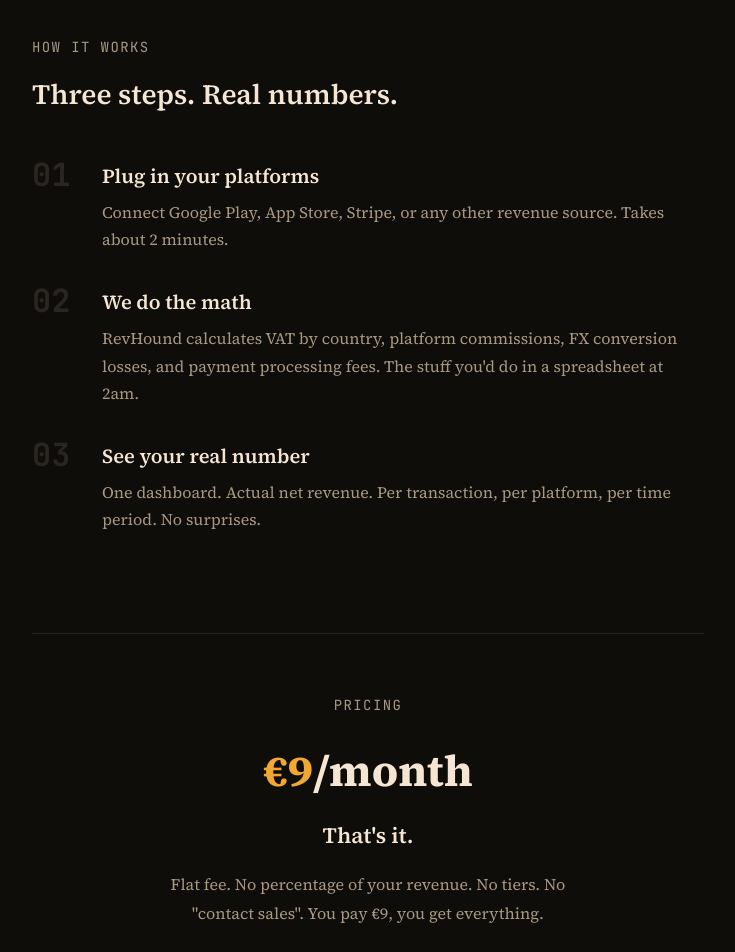
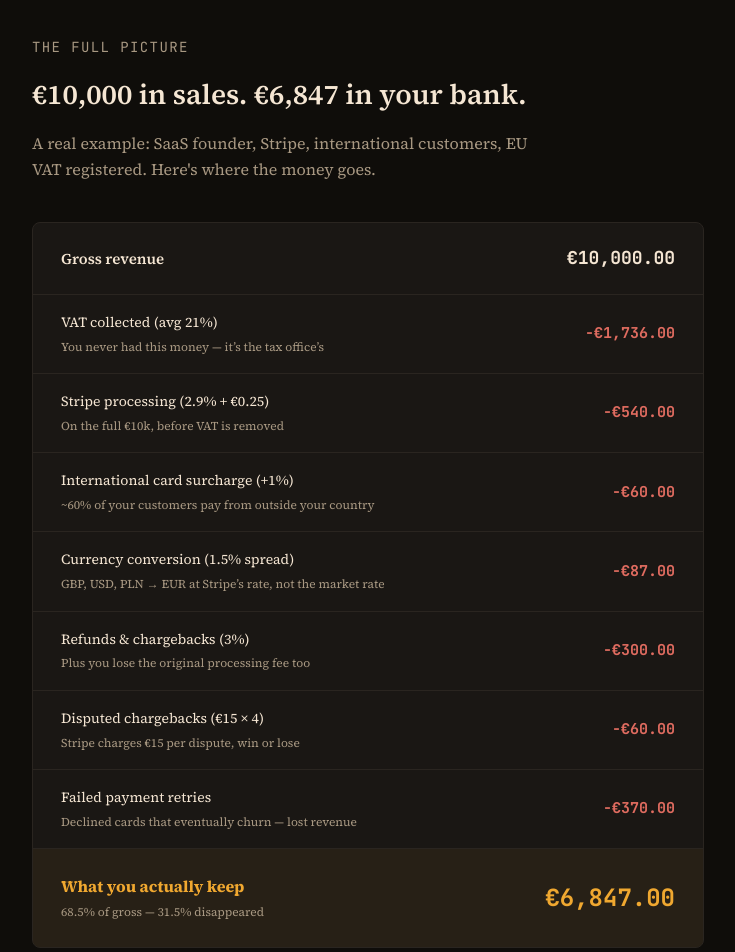
Before and after one commit to zosri/revhound, a Next.js app: page / in a window 1280 px wide. Shown: the part 4360-5312 px from the top of the page, without its empty margins (272-1007 px from the left). Built offline with nearby package versions, Linux system fonts and the light colour scheme; no server answers.

Commit message:
feat: add detailed revenue breakdown example

```diff
--- a/src/app/page.tsx
+++ b/src/app/page.tsx
@@ -716,6 +716,205 @@ export default function Home() {
         </section>
       </FadeSection>
 
+      {/* ── Detailed Breakdown ── */}
+      <FadeSection>
+        <section style={{ marginBottom: 100 }}>
+          <p
+            className="font-mono"
+            style={{
+              fontSize: 14,
+              color: "var(--muted)",
+              marginBottom: 12,
+              letterSpacing: "0.1em",
+              textTransform: "uppercase",
+            }}
+          >
+            The full picture
+          </p>
+          <h2
+            style={{ fontSize: 28, fontWeight: 600, marginBottom: 12 }}
+          >
+            €10,000 in sales. €6,847 in your bank.
+          </h2>
+          <p
+            style={{
+              fontSize: 16,
+              color: "var(--muted)",
+              marginBottom: 40,
+              maxWidth: 520,
+              lineHeight: 1.6,
+            }}
+          >
+            A real example: SaaS founder, Stripe, international customers,
+            EU VAT registered. Here&apos;s where the money goes.
+          </p>
+
+          <div
+            style={{
+              background: "var(--bg-card)",
+              border: "1px solid var(--border)",
+              borderRadius: 8,
+              overflow: "hidden",
+            }}
+          >
+            {/* Starting amount */}
+            <div
+              style={{
+                padding: "20px 28px",
+                display: "flex",
+                justifyContent: "space-between",
+                alignItems: "center",
+                borderBottom: "1px solid var(--border)",
+              }}
+            >
+              <span style={{ fontSize: 15, fontWeight: 600 }}>
+                Gross revenue
+              </span>
+              <span
+                className="font-mono"
+                style={{ fontSize: 18, fontWeight: 700 }}
+              >
+                €10,000.00
+              </span>
+            </div>
+
+            {/* Deductions */}
+            {[
+              {
+                label: "VAT collected (avg 21%)",
+                note: "You never had this money — it\u2019s the tax office\u2019s",
+                amount: "\u2212€1,736.00",
+              },
+              {
+                label: "Stripe processing (2.9% + €0.25)",
+                note: "On the full €10k, before VAT is removed",
+                amount: "\u2212€540.00",
+              },
+              {
+                label: "International card surcharge (+1%)",
+                note: "~60% of your customers pay from outside your country",
+                amount: "\u2212€60.00",
+              },
+              {
+                label: "Currency conversion (1.5% spread)",
+                note: "GBP, USD, PLN → EUR at Stripe\u2019s rate, not the market rate",
+                amount: "\u2212€87.00",
+              },
+              {
+                label: "Refunds & chargebacks (3%)",
+                note: "Plus you lose the original processing fee too",
+                amount: "\u2212€300.00",
+              },
+              {
+                label: "Disputed chargebacks (€15 × 4)",
+                note: "Stripe charges €15 per dispute, win or lose",
+                amount: "\u2212€60.00",
+              },
+              {
+                label: "Failed payment retries",
+                note: "Declined cards that eventually churn — lost revenue",
+                amount: "\u2212€370.00",
+              },
+            ].map((row, i) => (
+              <div
+                key={i}
+                style={{
+                  padding: "16px 28px",
+                  display: "flex",
+                  justifyContent: "space-between",
+                  alignItems: "center",
+                  borderBottom: "1px solid var(--border)",
+                  gap: 16,
+                }}
+              >
+                <div style={{ flex: 1 }}>
+                  <p style={{ fontSize: 14, color: "var(--text)" }}>
+                    {row.label}
+                  </p>
+                  <p
+                    style={{
+                      fontSize: 12,
+                      color: "var(--muted)",
+                      marginTop: 2,
+                    }}
+                  >
+                    {row.note}
+                  </p>
+                </div>
+                <span
+                  className="font-mono"
+                  style={{
+                    fontSize: 15,
+                    color: "var(--danger)",
+                    fontWeight: 600,
+                    flexShrink: 0,
+                  }}
+                >
+                  {row.amount}
+                </span>
+              </div>
+            ))}
+
+            {/* Net result */}
+            <div
+              style={{
+                padding: "24px 28px",
+                display: "flex",
+                justifyContent: "space-between",
+                alignItems: "center",
+                background: "rgba(240, 168, 48, 0.06)",
+              }}
+            >
+              <div>
+                <p
+                  style={{
+                    fontSize: 16,
+                    fontWeight: 700,
+                    color: "var(--accent)",
+                  }}
+                >
+                  What you actually keep
+                </p>
+                <p
+                  style={{
+                    fontSize: 12,
+                    color: "var(--muted)",
+                    marginTop: 2,
+                  }}
+                >
+                  68.5% of gross — 31.5% disappeared
+                </p>
+              </div>
+              <span
+                className="font-mono"
+                style={{
+                  fontSize: 24,
+                  fontWeight: 700,
+                  color: "var(--accent)",
+                }}
+              >
+                €6,847.00
+              </span>
+            </div>
+          </div>
+
+          <p
+            className="font-mono"
+            style={{
+              marginTop: 20,
+              fontSize: 13,
+              color: "var(--muted)",
+              textAlign: "center",
+              lineHeight: 1.6,
+            }}
+          >
+            Your Stripe dashboard said €10,000. Your bank got €6,847.
+            <br />
+            RevHound shows you why.
+          </p>
+        </section>
+      </FadeSection>
+
       {/* ── How it works ── */}
       <FadeSection>
         <section style={{ marginBottom: 100 }}>
```
